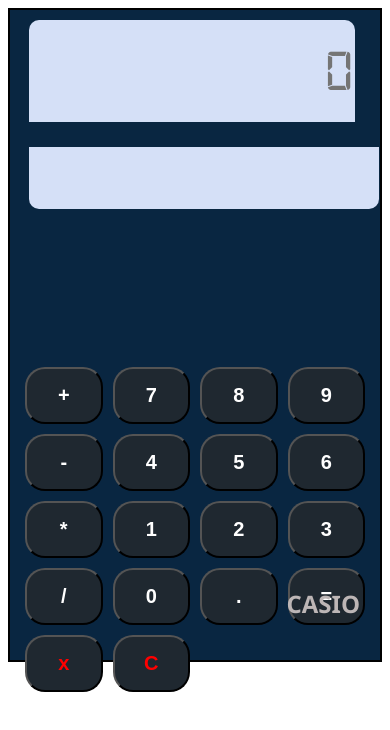
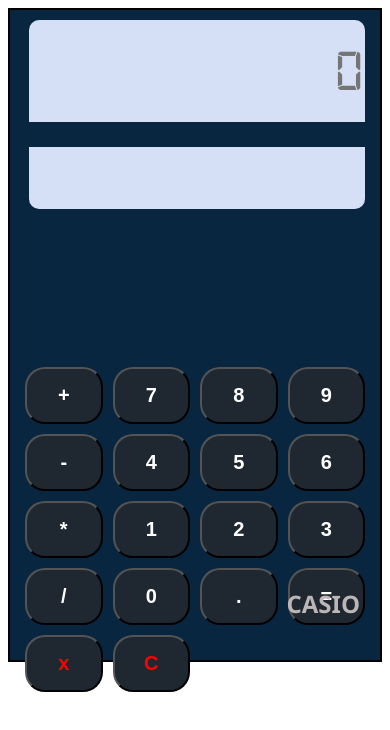
Before and after one commit to Athulprgm/CodeAlpha_calculator, a plain HTML site: page index.html in a window 390 px wide. Drawn offline with Linux system fonts and the light colour scheme.

Commit message:
first commit

```diff
--- a/style.css
+++ b/style.css
@@ -110,14 +110,14 @@ h2{
   }
 
   .screen {
-    width: calc(100% - 48px);
+    width: calc(100% - 38px);
     height: 15vh;
     max-height: 100px;
     font-size: 15vw;
   }
 
   .disp-2 {
-    width: calc(100% - 40px);
+    width: calc(100% - 54px);
     height: 5vh;
     font-size: 6vw;
     top: calc(15vh + 10px);
```
